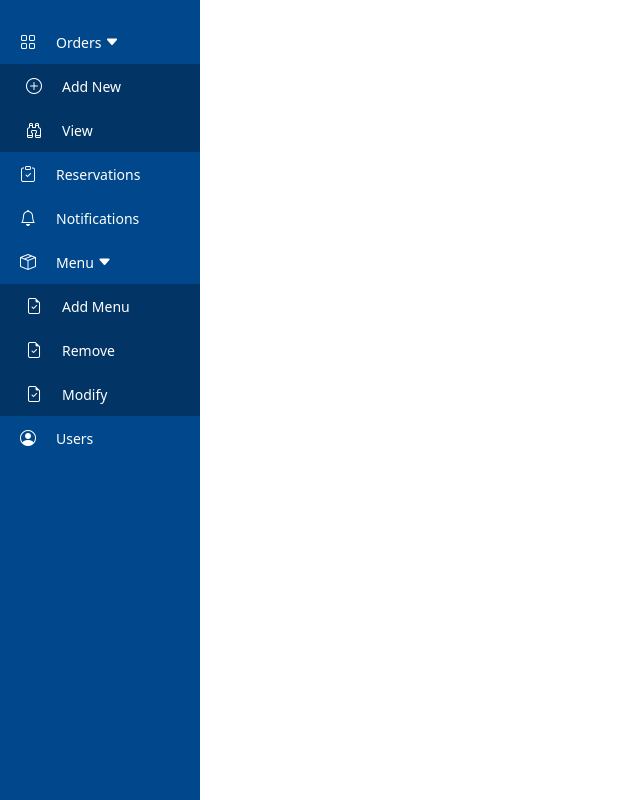
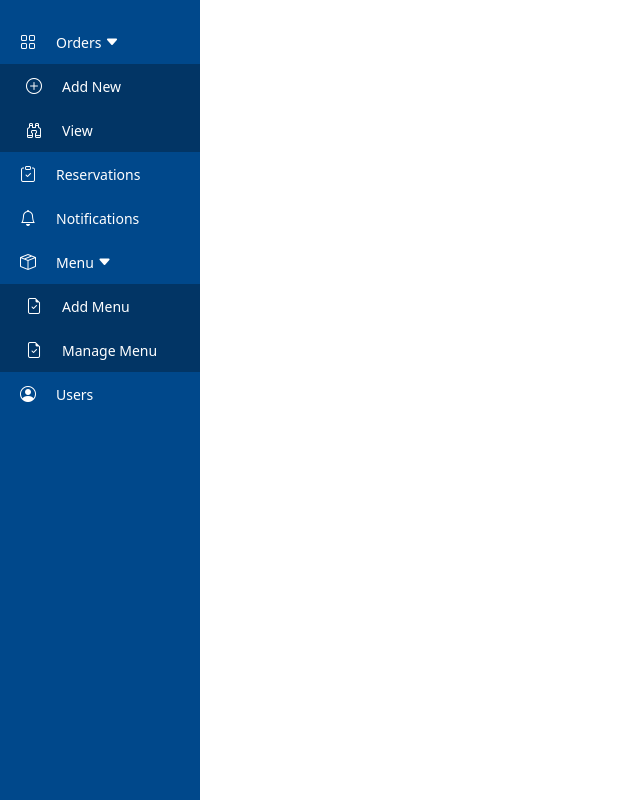
Before and after one commit to kasunsoorige/Mr.Burger, a Django app: page /dash in a window 1280 px wide. Shown: the whole page, without its empty margins (0-640 px from the left). Run offline with Django 4.2, Linux system fonts and the light colour scheme; a user stored in the database is signed in.

Commit message:
modified:   db.sqlite3 	modified:   mrburger/settings.py 	modified:   webstore/templates/base_dash.html 	modified:   webstore/urls.py 	modified:   webstore/views.py

```diff
--- a/mrburger/settings.py
+++ b/mrburger/settings.py
@@ -135,3 +135,5 @@ STATIC_ROOT=os.path.join(BASE_DIR,'assests')
 # https://docs.djangoproject.com/en/4.0/ref/settings/#default-auto-field
 
 DEFAULT_AUTO_FIELD = 'django.db.models.BigAutoField'
+
+CSRF_TRUSTED_ORIGINS = ['https://example.com']
--- a/webstore/templates/base_dash.html
+++ b/webstore/templates/base_dash.html
@@ -75,18 +75,13 @@
                     </span>
                     <span class="description">Add Menu</span>
                 </a>
-                <a class="nav-link" href="#">
+                <a class="nav-link" href="{% url 'manage_menu' %}">
                     <span class="icon">
                         <i class="bi bi-file-earmark-check"></i>
                     </span>
-                    <span class="description">Remove</span>
+                    <span class="description">Manage Menu</span>
                 </a>
-                <a class="nav-link" href="#">
-                    <span class="icon">
-                        <i class="bi bi-file-earmark-check"></i>
-                    </span>
-                    <span class="description">Modify</span>
-                </a>
+
             </div>
             <a class="nav-link" href="#">
                 <span class="icon">
--- a/webstore/urls.py
+++ b/webstore/urls.py
@@ -12,5 +12,9 @@ urlpatterns = [
     path('remove-from-cart/', views.remove_from_cart, name='remove_from_cart'),
     path('place_order/', views.place_order, name='place_order'),
     path('order-success/', views.order_success, name='order_success'),
+    path('manage_menu/', views.manage_menu, name='manage_menu'),
+    path('edit_menu/<int:item_id>/', views.edit_menu, name='edit_menu'),
+    path('delete_menu/<int:item_id>/', views.delete_menu, name='delete_menu'),
+
 
 ]
--- a/webstore/views.py
+++ b/webstore/views.py
@@ -5,6 +5,11 @@ from django.contrib import messages
 from django.http import HttpResponse, JsonResponse
 from .forms import AddMenuForm, ShippingForm
 from .models import Menu,ShippingDetails,Order,OrderItem
+from .models import Menu
+
+
+
+
 # Create your views here.
 
 def home(request):
@@ -184,5 +189,28 @@ def place_order(request):
 
 
 
+def manage_menu(request):
+    items = Menu.objects.all()
+    return render(request, 'manage_menu.html', {'items': items})
+
+def edit_menu(request, item_id):
+    item = get_object_or_404(Menu, id=item_id)
+    if request.method == 'POST':
+        form = AddMenuForm(request.POST, instance=item)
+        if form.is_valid():
+            form.save()
+            return redirect('manage_menu')
+    else:
+        form = AddMenuForm(instance=item)
+    return render(request, 'edit_menu.html', {'form': form})
+
+def delete_menu(request, item_id):
+    item = get_object_or_404(Menu, id=item_id)
+    if request.method == 'POST':
+        item.delete()
+        return redirect('manage_menu')
+    return render(request, 'delete_menu.html', {'item': item})
+
+
 def order_success(request):
     return render(request, 'order_success.html')
```
Also changed, not shown: webstore/templates/delete_menu.html (added, +7 -0 lines), webstore/templates/edit_menu.html (added, +7 -0 lines), webstore/templates/manage_menu.html (added, +24 -0 lines), db.sqlite3, 1 other file.
